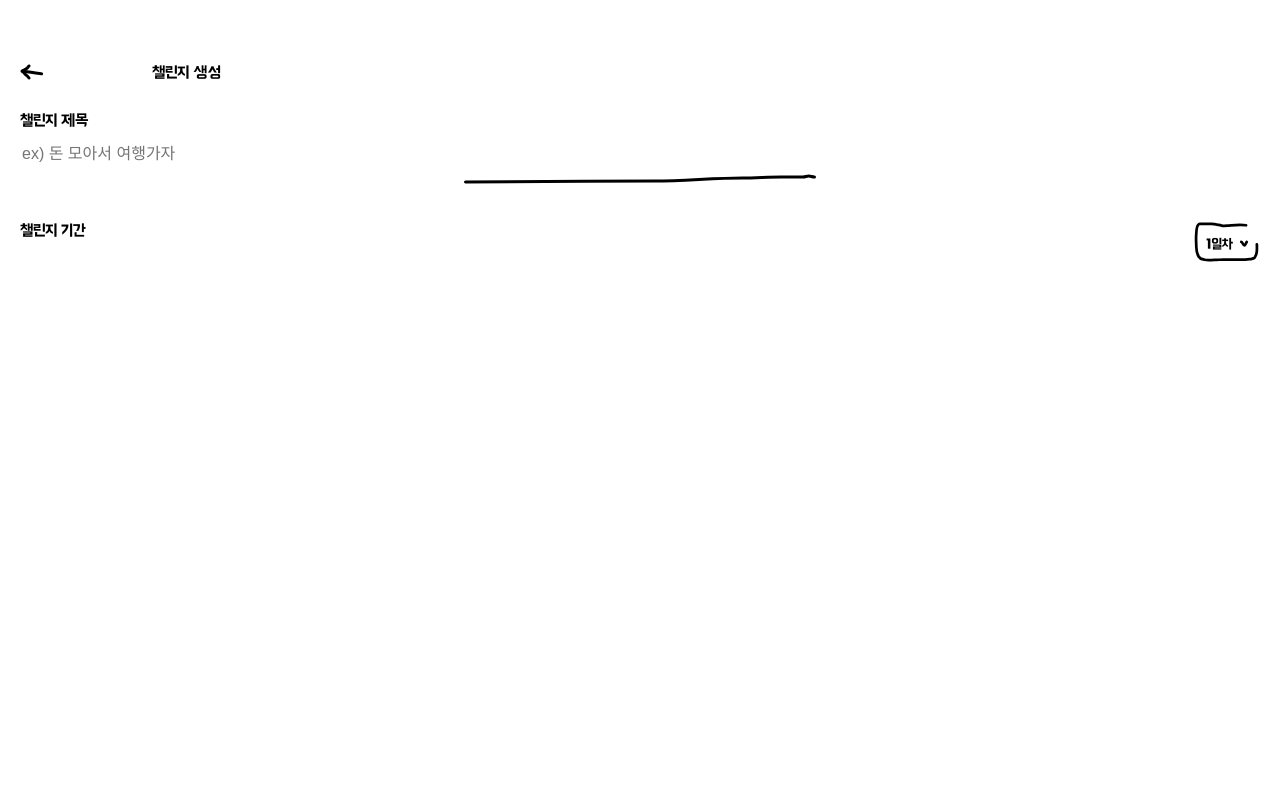
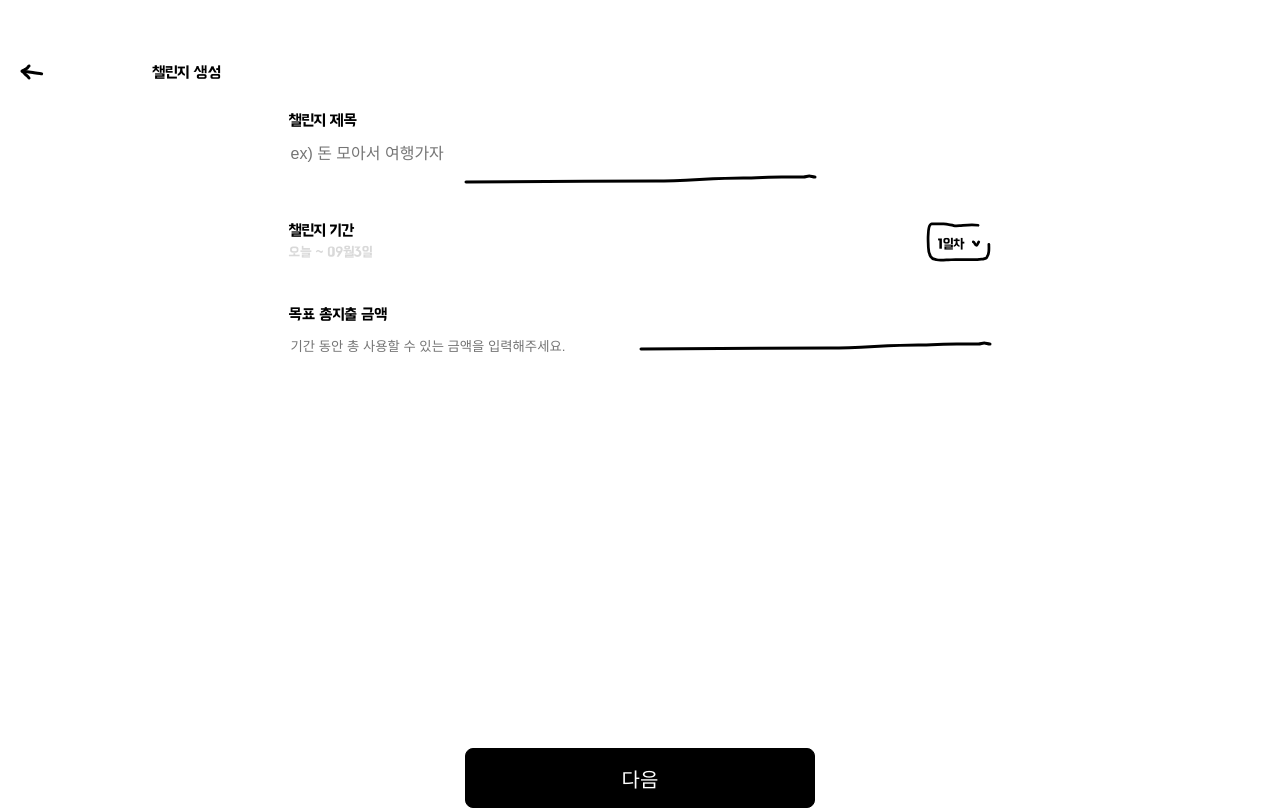
Before and after one commit to unithon-9th-10th/10-Beggar-Front, a Next.js app in the folder beggar/: page /createChallenge in a window 1280 px wide. Built offline with nearby package versions, Linux system fonts and the light colour scheme.

Commit message:
feat: 챌린지 생성 퍼블리싱

```diff
--- a/beggar/components/common/defaultBtn/index.tsx
+++ b/beggar/components/common/defaultBtn/index.tsx
@@ -2,20 +2,15 @@ import React, { InputHTMLAttributes } from "react";
 import styled from "styled-components";
 import theme from "../../../styles/theme";
 
-interface Props extends InputHTMLAttributes<HTMLDivElement> {
+interface Props extends InputHTMLAttributes<HTMLInputElement> {
   height?: number;
-  children?: string;
 }
 
-const DefaultBtn = ({ height, children }: Props) => {
-  return (
-    <DefaultBtnBox theme={theme} height={height}>
-      {children}
-    </DefaultBtnBox>
-  );
+const DefaultBtn = ({ height, type = "button", ...props }: Props) => {
+  return <DefaultBtnBox theme={theme} type={type} height={height} {...props} />;
 };
 
-const DefaultBtnBox = styled.div<{
+const DefaultBtnBox = styled.input<{
   height?: number;
 }>`
   display: flex;
--- a/beggar/components/createChallenge/index.tsx
+++ b/beggar/components/createChallenge/index.tsx
@@ -1,45 +1,103 @@
-import React, { useState } from "react";
+import React, { useEffect, useState } from "react";
 import { sortOption } from "../common/selectedDropDown/option";
 import styled from "styled-components";
 import Image from "next/image";
 import Arrow from "../../assets/img/common/leftArrow.svg";
 import line from "../../assets/img/common/line.svg";
 import SelectDropDown from "../common/selectedDropDown";
+import theme from "../../styles/theme";
+import DefaultBtn from "../common/defaultBtn";
 
 const Create = () => {
+  let today = new Date();
+  let month = ("0" + (today.getMonth() + 1)).slice(-2);
+  let day = ("0" + today.getDate()).slice(-2);
+  let NumDay = Number(day);
+
+  const [title, setTitle] = useState<string>("");
+  const [money, setMoney] = useState<string>("");
   const [sort, setSort] = useState(sortOption[0].value);
+  const [sumDay, setsumToday] = useState<Number>(NumDay);
+
+  let NumSort = 0;
+
+  const onChangeTitle = (e: React.ChangeEvent<HTMLInputElement>) => {
+    const { value } = e.target;
+    setTitle(value);
+  };
 
   const onChangeSort = (sort: string) => {
     const sortValue = sort;
     setSort(sortValue);
+    NumSort = Number(sort);
+    setsumToday(NumDay + NumSort - 1);
+  };
+
+  const onChangeMoney = (e: React.ChangeEvent<HTMLInputElement>) => {
+    const { value } = e.target;
+    setMoney(value);
+  };
+
+  const onClickBtn = () => {
+    if (title === "" && money === "") {
+      alert("내용을 전부 입력해주세요");
+    } else {
+      alert("챌린지 생성 성공");
+    }
   };
 
   return (
-    <Wrapper>
+    <div>
       <Header>
         <Image id="arrow" src={Arrow} alt="arrow" />
         <p>챌린지 생성</p>
       </Header>
+      <BodyWrapper>
         <InputDiv>
           <TitleDiv>
             <p>챌린지 제목</p>
-          <input placeholder="ex) 돈 모아서 여행가자" />
+            <input
+              value={title}
+              onChange={onChangeTitle}
+              placeholder="ex) 돈 모아서 여행가자"
+            />
             <Image src={line} alt="line" />
           </TitleDiv>
           <DateDiv>
-          <p>챌린지 기간</p>
+            <div>
+              <TitleText>챌린지 기간</TitleText>
+              <DateText theme={theme}>
+                오늘 ~ {`${month}월${sumDay}일`}
+              </DateText>
+            </div>
             <SelectDropDown
               value={sort}
               onChangeValue={onChangeSort}
               options={sortOption}
             />
           </DateDiv>
+          <MoneyDiv>
+            <p>목표 총지출 금액</p>
+            <input
+              type={"number"}
+              value={money}
+              placeholder="기간 동안 총 사용할 수 있는 금액을 입력해주세요."
+              onChange={onChangeMoney}
+            />
+            <Image src={line} alt="line" />
+          </MoneyDiv>
         </InputDiv>
-    </Wrapper>
+        <DefaultBtn onClick={onClickBtn} height={60} value={"다음"} />
+      </BodyWrapper>
+    </div>
   );
 };
 
-const Wrapper = styled.div``;
+const BodyWrapper = styled.div`
+  display: flex;
+  flex-direction: column;
+  align-items: center;
+`;
 
 const Header = styled.div`
   display: flex;
@@ -72,8 +130,29 @@ const DateDiv = styled.div`
   padding: 0 20px;
   display: flex;
   justify-content: space-between;
-  > p {
+  margin-bottom: 41px;
+`;
+
+const TitleText = styled.p`
   margin: 0;
+`;
+
+const DateText = styled.p`
+  margin-top: 7px;
+  margin-bottom: 0;
+  font-size: 14px;
+  font-weight: 400;
+  color: ${({ theme }) => theme.color.light_gray};
+`;
+
+const MoneyDiv = styled.div`
+  padding: 0 20px;
+  margin-bottom: 393px;
+  > input {
+    width: 350px;
+    border: none;
+    outline: none;
+    -webkit-appearance: none;
   }
 `;
 
--- a/beggar/components/main/index.tsx
+++ b/beggar/components/main/index.tsx
@@ -26,7 +26,7 @@ const Main = () => {
       <Body>
         <Image src={main} alt="mainImg" />
       </Body>
-      <DefaultBtn height={60}>챌린지 만들기</DefaultBtn>
+      <DefaultBtn height={60} value={"챌린지 만들기"} />
       <Bottom>
         <p>초대받은 챌린지가 있나요?</p>
       </Bottom>
```
Lines whose indentation alone changed are shown as unchanged.
